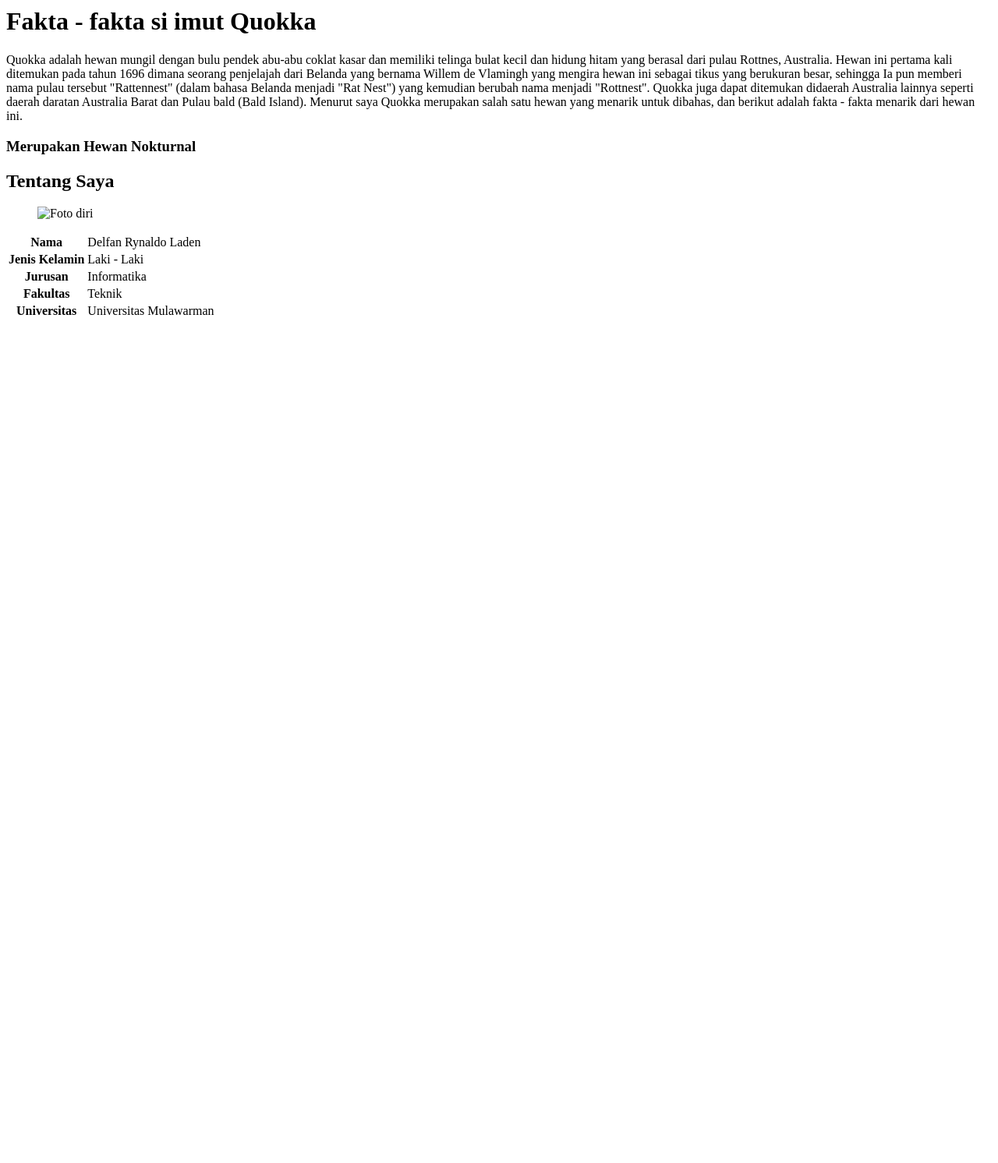
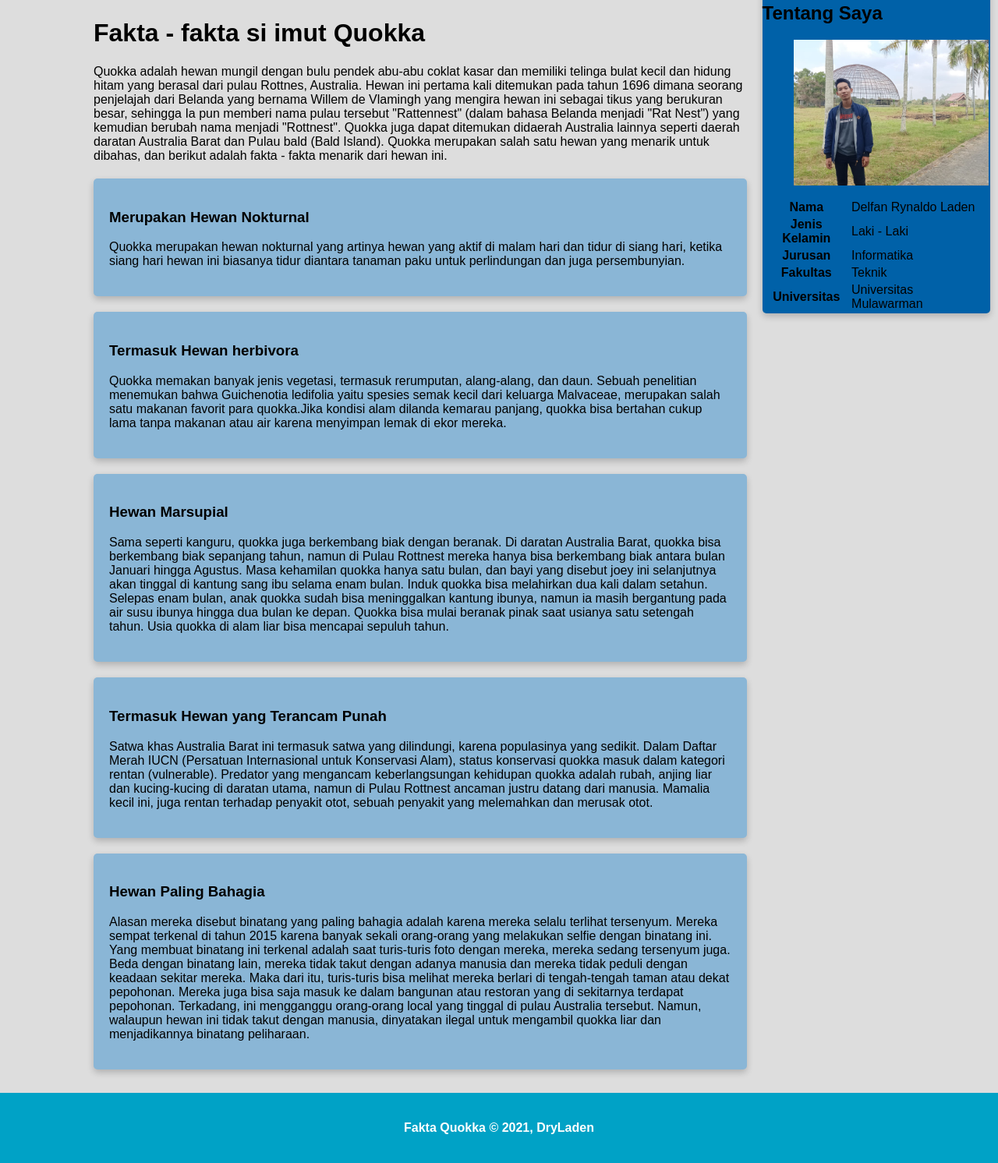
Before and after one commit to dryladen/Submission-Dicoding-Website, a plain HTML site: page index.html in a window 1280 px wide. Shown: the part 405-1897 px from the top of the page at 78% size. Before the commit the page ends 824 px from the top, so only its background shows below. Drawn offline with Linux system fonts and the light colour scheme.

Commit message:
HTML Content [ Complete ]

```diff
--- /dev/null
+++ b/assets/styles/style.css
@@ -0,0 +1,87 @@
+* {
+    box-sizing: border-box
+}
+
+header {
+    display: inline;
+}
+
+body {
+    font-family: 'Quicksand', sans-serif;
+    margin: 0;
+    padding: 0
+}
+
+main {
+    background-color: #DDDDDD;
+    padding: 10px 10px 10px 100px;
+    overflow: auto;
+}
+
+aside {
+    background-color: #0061A8;
+    float: right;
+    width: 25%;
+    box-shadow: 0 4px 8px 0 rgba(0, 0, 0, 0.2);
+    border-radius: 5px;
+}
+
+nav {
+    background-color: #2978B5;
+    padding: 5px;
+    position: sticky;
+    top: 0
+}
+
+nav a {
+    font-size: 18px;
+    font-weight: 400;
+    text-decoration: none;
+    color: white
+}
+
+nav a:hover {
+    font-weight: bold
+}
+
+nav li {
+    display: inline;
+    list-style-type: none;
+    margin-right: 20px
+}
+
+
+
+footer {
+    clear: both;
+    padding: 20px;
+    color: white;
+    background-color: #00a2c6;
+    text-align: center;
+    font-weight: bold
+}
+
+.jumbotron img {
+    max-height: 400px;
+    object-fit: cover;
+    object-position: center;
+}
+
+.content {
+    padding: 20px;
+    float: left;
+    width: 75%;
+}
+
+.card {
+    background-color: #8AB6D6;
+    box-shadow: 0 4px 8px 0 rgba(0, 0, 0, 0.2);
+    border-radius: 5px;
+    padding: 20px;
+    margin-top: 20px
+}
+
+.profile img {
+    width: 250px;
+    object-position: center;
+}
--- a/index.html
+++ b/index.html
@@ -4,6 +4,7 @@
     <meta charset="UTF-8">
     <meta http-equiv="X-UA-Compatible" content="IE=edge">
     <meta name="viewport" content="width=device-width, initial-scale=1.0">
+    <link rel="stylesheet" href="assets/styles/style.css">
     <title>Fakta Quokka</title>
 </head>
 
@@ -21,32 +22,82 @@
         </nav>
     </header>
     <main>
+        <div class="content">
             <div class="introduction">
                 <h1>Fakta - fakta si imut Quokka</h1>
-            <p>Quokka adalah hewan mungil dengan bulu pendek abu-abu coklat kasar dan memiliki telinga bulat kecil dan
+                <p>Quokka adalah hewan mungil dengan bulu pendek abu-abu coklat kasar dan memiliki telinga bulat kecil
+                    dan
                     hidung hitam yang berasal dari pulau Rottnes, Australia. Hewan ini pertama kali ditemukan pada tahun
                     1696 dimana seorang penjelajah dari Belanda yang bernama Willem de Vlamingh yang mengira hewan ini
                     sebagai tikus yang berukuran besar, sehingga Ia pun memberi nama pulau tersebut "Rattennest" (dalam
                     bahasa Belanda menjadi "Rat Nest") yang kemudian berubah nama menjadi "Rottnest". Quokka juga dapat
                     ditemukan didaerah Australia lainnya seperti daerah daratan Australia Barat dan Pulau bald (Bald
-                Island). Menurut saya Quokka merupakan salah satu hewan yang menarik untuk dibahas, dan berikut adalah
+                    Island). Quokka merupakan salah satu hewan yang menarik untuk dibahas, dan berikut adalah
                     fakta - fakta menarik dari hewan ini.</p>
             </div>
-        <article id="nocturnal">
+            <article id="nocturnal" class="card">
                 <h3>Merupakan Hewan Nokturnal</h3>
-            <p></p>
+                <p>Quokka merupakan hewan nokturnal yang artinya hewan yang aktif di malam hari dan tidur di siang hari,
+                    ketika siang hari hewan ini biasanya tidur diantara tanaman paku untuk perlindungan dan juga
+                    persembunyian.
+                </p>
             </article>
-        <article id="makanan"></article>
-        <article id="cara-bergerak"></article>
-        <article id="cara-bernafas"></article>
-        <article id="cara-berkembang-biak"></article>
-        <article id="penutup-tubuh"></article>
+            <article id="makanan" class="card">
+                <h3>Termasuk Hewan herbivora</h3>
+                <p>Quokka memakan banyak jenis vegetasi, termasuk rerumputan, alang-alang, dan daun. Sebuah penelitian
+                    menemukan bahwa Guichenotia ledifolia yaitu spesies semak kecil dari keluarga Malvaceae, merupakan
+                    salah
+                    satu makanan favorit para quokka.Jika kondisi alam dilanda kemarau panjang, quokka bisa bertahan
+                    cukup
+                    lama tanpa makanan atau air karena menyimpan lemak di ekor mereka.</p>
+            </article>
+            <article id="marsupial" class="card">
+                <h3>Hewan Marsupial</h3>
+                <p>Sama seperti kanguru, quokka juga berkembang biak dengan beranak. Di daratan Australia Barat, quokka
+                    bisa
+                    berkembang biak sepanjang tahun, namun di Pulau Rottnest mereka hanya bisa berkembang biak antara
+                    bulan
+                    Januari hingga Agustus. Masa kehamilan quokka hanya satu bulan, dan bayi yang disebut joey ini
+                    selanjutnya akan tinggal di kantung sang ibu selama enam bulan. Induk quokka bisa melahirkan dua
+                    kali
+                    dalam setahun. Selepas enam bulan, anak quokka sudah bisa meninggalkan kantung ibunya, namun ia
+                    masih
+                    bergantung pada air susu ibunya hingga dua bulan ke depan. Quokka bisa mulai beranak pinak saat
+                    usianya
+                    satu setengah tahun. Usia quokka di alam liar bisa mencapai sepuluh tahun.</p>
+            </article>
+            <article id="hewan-terancam" class="card">
+                <h3>Termasuk Hewan yang Terancam Punah</h3>
+                <p>Satwa khas Australia Barat ini termasuk satwa yang dilindungi, karena populasinya yang sedikit. Dalam
+                    Daftar Merah IUCN (Persatuan Internasional untuk Konservasi Alam), status konservasi quokka masuk
+                    dalam
+                    kategori rentan (vulnerable). Predator yang mengancam keberlangsungan kehidupan quokka adalah rubah,
+                    anjing liar dan kucing-kucing di daratan utama, namun di Pulau Rottnest ancaman justru datang dari
+                    manusia. Mamalia kecil ini, juga rentan terhadap penyakit otot, sebuah penyakit yang melemahkan dan
+                    merusak otot.</p>
+            </article>
+            <article id="hewan-bahagia" class="card">
+                <h3>Hewan Paling Bahagia</h3>
+                <p>Alasan mereka disebut binatang yang paling bahagia adalah karena mereka selalu terlihat tersenyum.
+                    Mereka
+                    sempat terkenal di tahun 2015 karena banyak sekali orang-orang yang melakukan selfie dengan binatang
+                    ini. Yang membuat binatang ini terkenal adalah saat turis-turis foto dengan mereka, mereka sedang
+                    tersenyum juga. Beda dengan binatang lain, mereka tidak takut dengan adanya manusia dan mereka tidak
+                    peduli dengan keadaan sekitar mereka. Maka dari itu, turis-turis bisa melihat mereka berlari di
+                    tengah-tengah taman atau dekat pepohonan. Mereka juga bisa saja masuk ke dalam bangunan atau
+                    restoran
+                    yang di sekitarnya terdapat pepohonan. Terkadang, ini mengganggu orang-orang local yang tinggal di
+                    pulau
+                    Australia tersebut. Namun, walaupun hewan ini tidak takut dengan manusia, dinyatakan ilegal untuk
+                    mengambil quokka liar dan menjadikannya binatang peliharaan.</p>
+            </article>
+        </div>
         <aside>
-            <article>
+            <article class="profile">
                 <header>
                     <h2>Tentang Saya</h2>
                     <figure>
-                        <img src="assets/images/foto-diri.jp" alt="Foto diri">
+                        <img src="assets/images/foto-diri.jpg" alt="Foto diri">
                     </figure>
                 </header>
                 <section>
@@ -76,7 +127,9 @@
             </article>
         </aside>
     </main>
-    <footer></footer>
+    <footer>
+        <p>Fakta Quokka &#169; 2021, DryLaden</p>
+    </footer>
 </body>
 
 </html>
```
Also changed, not shown: assets/images/quokka-4.jpg (added), assets/images/quokka-5.jpg (added). Lines whose indentation alone changed are shown as unchanged.
